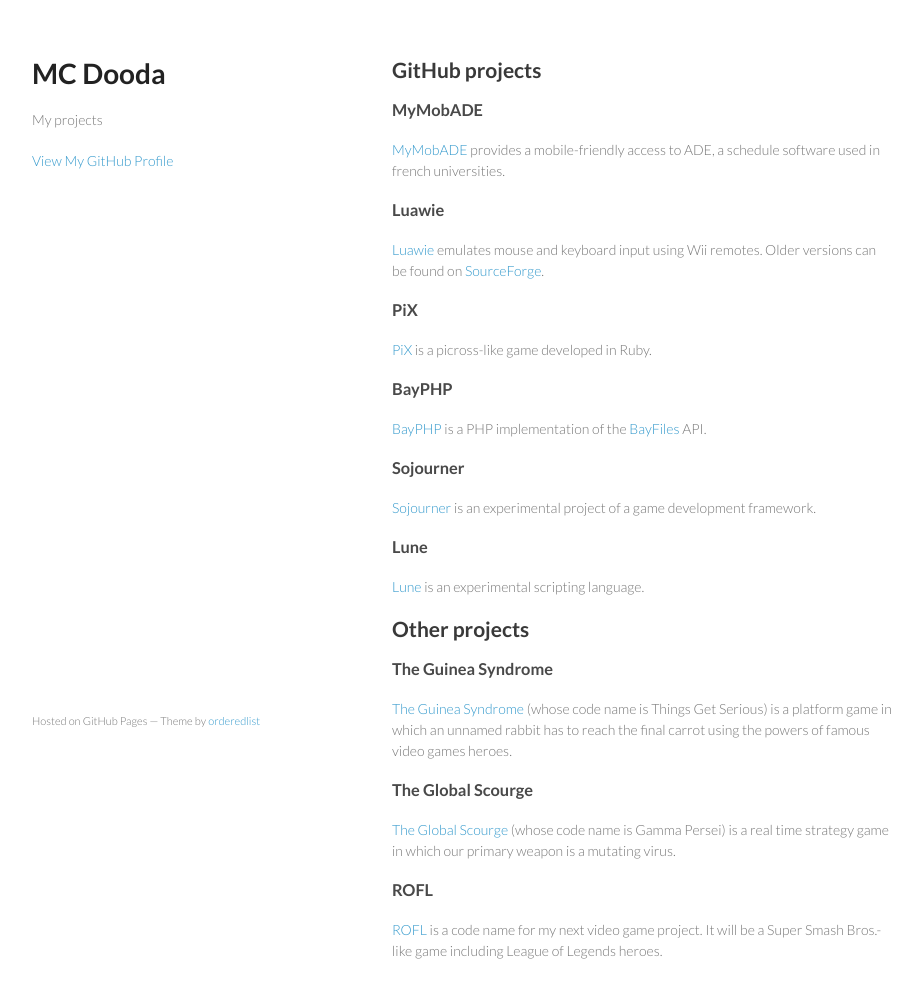
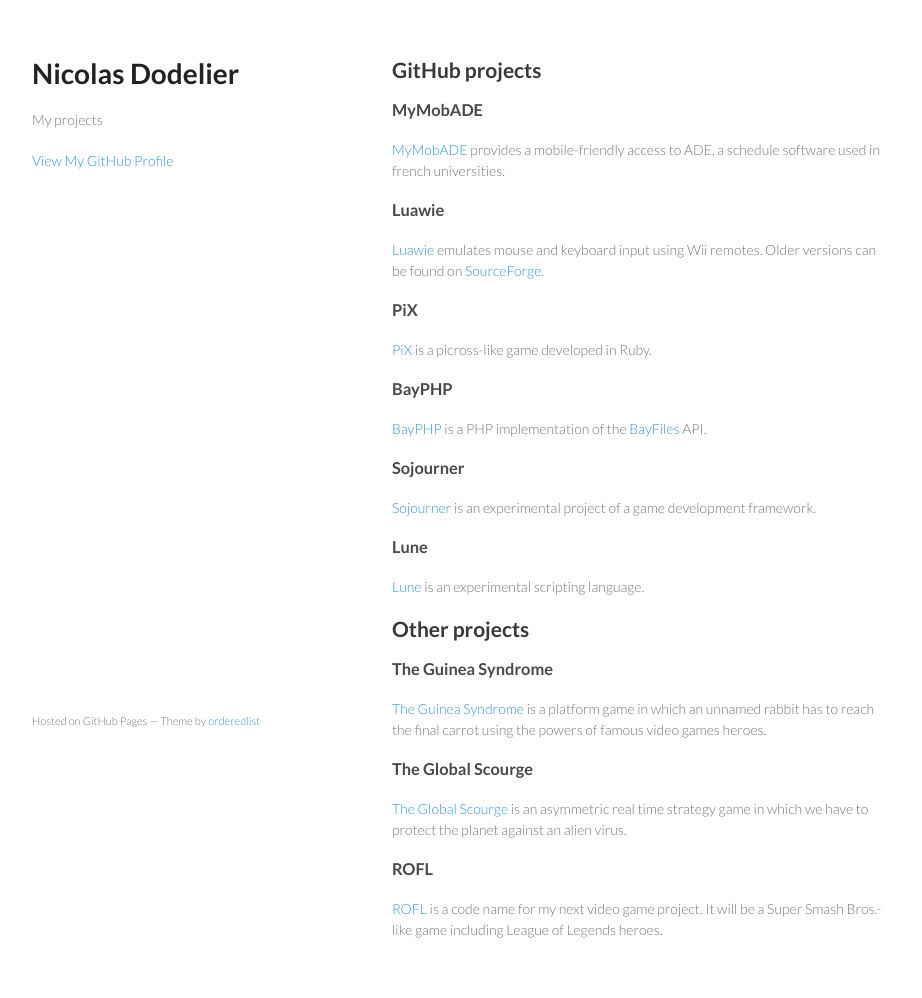
Before and after one commit to mcdooda/mcdooda.github.com, a plain HTML site: page index.html in a window 1280 px wide. Shown: the whole page, without its empty margins (178-1100 px from the left). Drawn offline with Linux system fonts and the light colour scheme.

Commit message:
Replace master branch with page content via GitHub

```diff
--- a/index.html
+++ b/index.html
@@ -3,7 +3,7 @@
   <head>
     <meta charset="utf-8">
     <meta http-equiv="X-UA-Compatible" content="chrome=1">
-    <title>MC Dooda by mcdooda</title>
+    <title>Nicolas Dodelier by mcdooda</title>
 
     <link rel="stylesheet" href="stylesheets/styles.css">
     <link rel="stylesheet" href="stylesheets/pygment_trac.css">
@@ -15,7 +15,7 @@
   <body>
     <div class="wrapper">
       <header>
-        <h1>MC Dooda</h1>
+        <h1>Nicolas Dodelier</h1>
         <p>My projects</p>
 
 
@@ -54,11 +54,11 @@ Older versions can be found on <a href="http://sourceforge.net/projects/luawie/"
 
 <h3>The Guinea Syndrome</h3>
 
-<p><a href="http://code.google.com/p/things-get-serious/">The Guinea Syndrome</a> (whose code name is Things Get Serious) is a platform game in which an unnamed rabbit has to reach the final carrot using the powers of famous video games heroes.</p>
+<p><a href="http://code.google.com/p/things-get-serious/">The Guinea Syndrome</a> is a platform game in which an unnamed rabbit has to reach the final carrot using the powers of famous video games heroes.</p>
 
 <h3>The Global Scourge</h3>
 
-<p><a href="http://code.google.com/p/gammapersei/">The Global Scourge</a> (whose code name is Gamma Persei) is a real time strategy game in which our primary weapon is a mutating virus.</p>
+<p><a href="http://code.google.com/p/gammapersei/">The Global Scourge</a> is an asymmetric real time strategy game in which we have to protect the planet against an alien virus.</p>
 
 <h3>ROFL</h3>
 
```
Also changed, not shown: params.json (+1 -1 lines).
